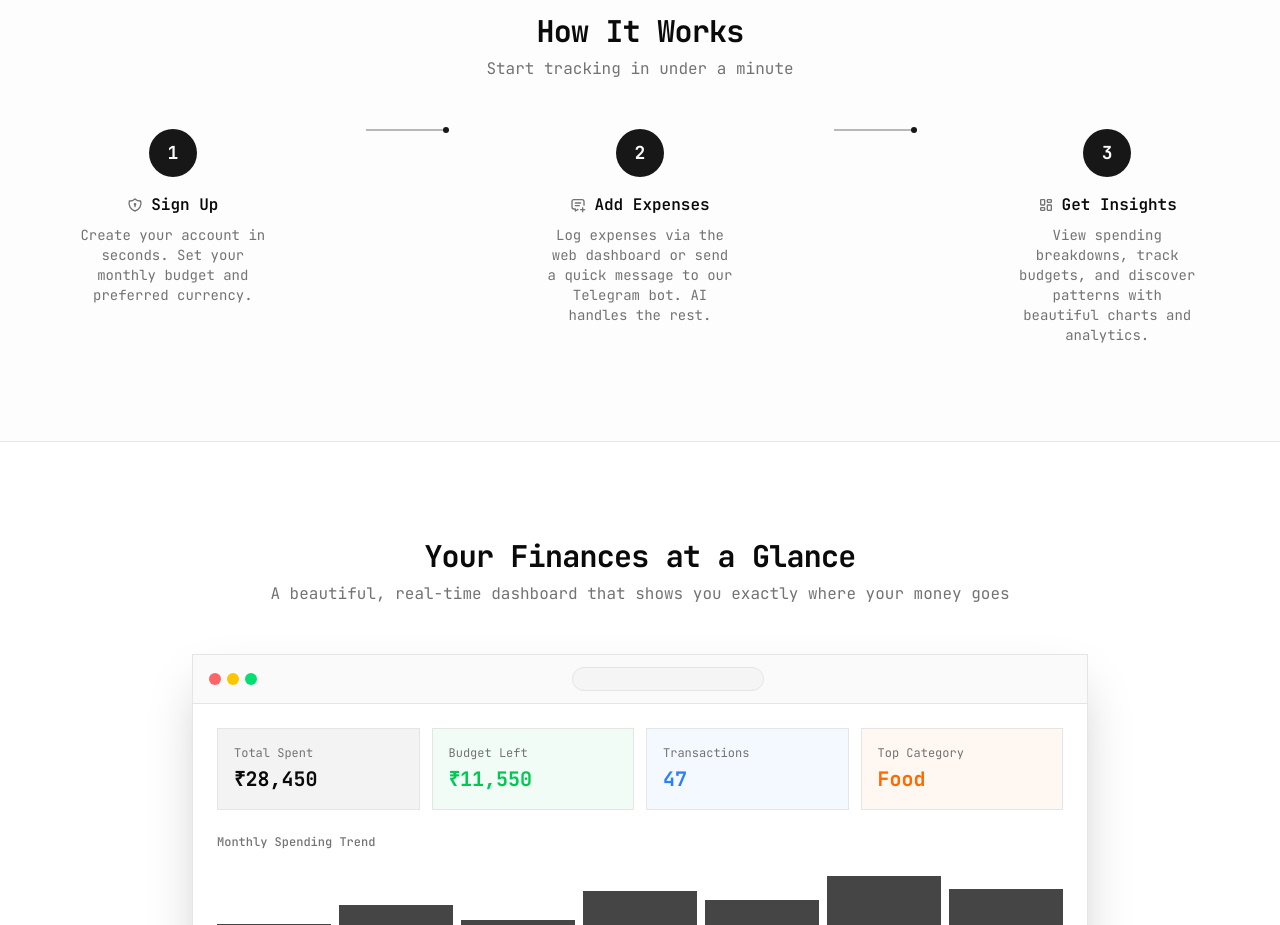
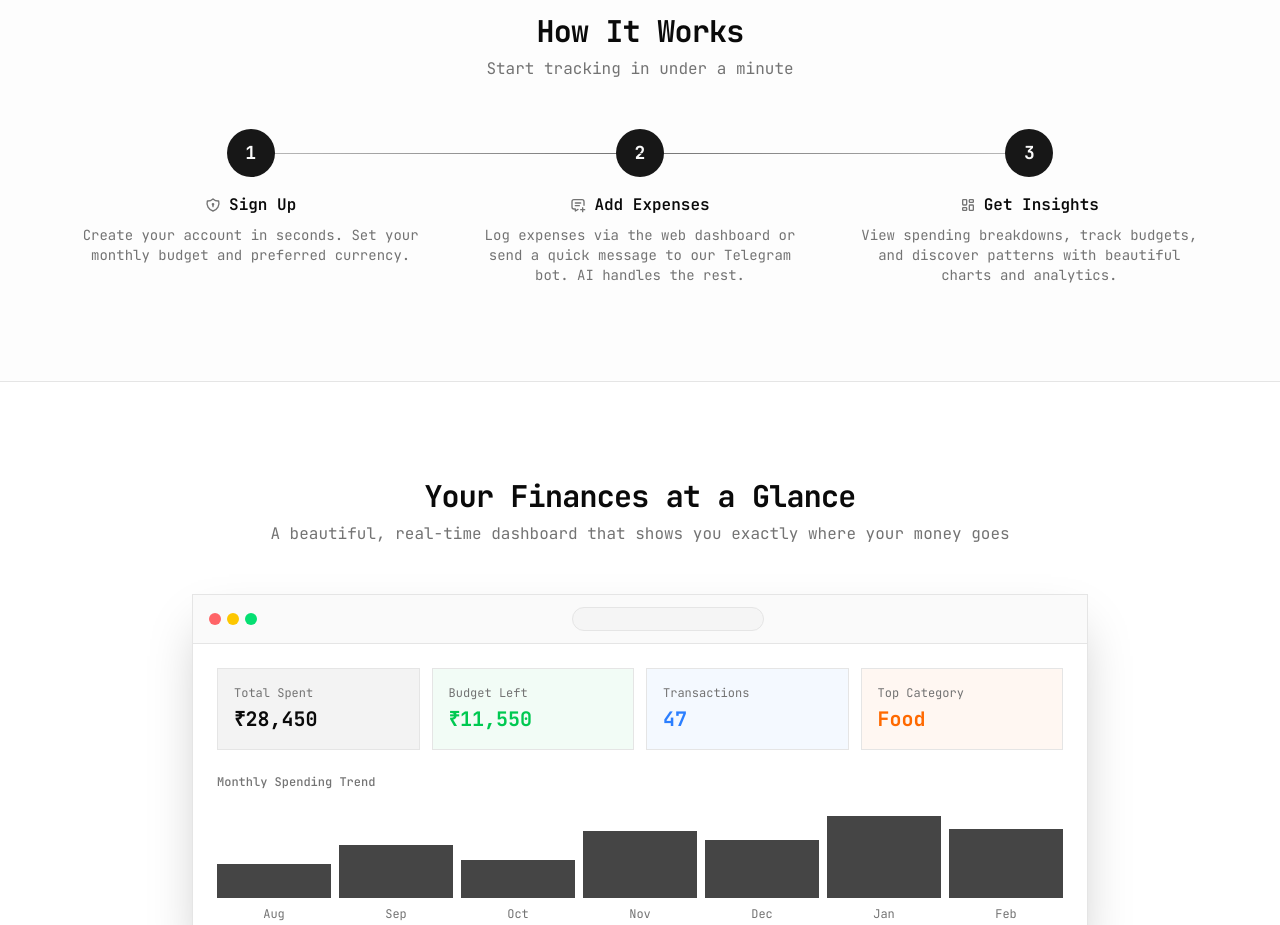
Before and after one commit to Sukhendu2002/Chamber, a Next.js app: page / in a window 1280 px wide. Shown: the part 1800-2725 px from the top of the page. Built offline with nearby package versions, Linux system fonts and the light colour scheme; no server answers.

Commit message:
fix: remove github/theme toggle from header; fix step connector alignment with absolute positioned line

```diff
--- a/components/animated-landing.tsx
+++ b/components/animated-landing.tsx
@@ -512,6 +512,31 @@ function FAQItem({ question, answer, delay }: { question: string; answer: string
     );
 }
 
+// ─── Connected steps (3-col with an absolute line behind circles) ─────────────
+
+function ConnectedSteps() {
+    const ref = useRef(null);
+    const inView = useInView(ref, { once: true, margin: "-80px" });
+    return (
+        <div ref={ref} className="relative">
+            {/* Animated line — runs behind the circles, hidden on mobile */}
+            <div className="absolute top-6 left-[calc(100%/6)] right-[calc(100%/6)] hidden h-px overflow-hidden md:block">
+                <motion.div
+                    className="h-full bg-gradient-to-r from-primary/30 via-primary/60 to-primary/30"
+                    initial={{ scaleX: 0, originX: 0 }}
+                    animate={inView ? { scaleX: 1 } : {}}
+                    transition={{ duration: 1, ease: "easeOut", delay: 0.4 }}
+                />
+            </div>
+            <div className="grid gap-12 md:grid-cols-3">
+                <StepItem number="1" icon={IconShieldLock} title="Sign Up" description="Create your account in seconds. Set your monthly budget and preferred currency." delay={0} />
+                <StepItem number="2" icon={IconMessagePlus} title="Add Expenses" description="Log expenses via the web dashboard or send a quick message to our Telegram bot. AI handles the rest." delay={1} />
+                <StepItem number="3" icon={IconLayoutDashboard} title="Get Insights" description="View spending breakdowns, track budgets, and discover patterns with beautiful charts and analytics." delay={2} />
+            </div>
+        </div>
+    );
+}
+
 // ─── Animated stat item ────────────────────────────────────────────────────────
 
 function AnimatedStat({ display, label, delay }: { display: string; label: string; delay: number }) {
@@ -594,8 +619,6 @@ export function AnimatedLanding() {
                         animate={{ opacity: 1, x: 0 }}
                         transition={{ duration: 0.5 }}
                     >
-                        <GitHubStars />
-                        <ThemeToggle />
                         <Link href="/dashboard">
                             <motion.div whileHover={{ scale: 1.05 }} whileTap={{ scale: 0.97 }}>
                                 <Button variant="default" size="sm" className="rounded-md">
@@ -730,13 +753,8 @@ export function AnimatedLanding() {
                             </p>
                         </FadeUpSection>
 
-                        <div className="grid gap-12 md:grid-cols-5 md:items-start">
-                            <StepItem number="1" icon={IconShieldLock} title="Sign Up" description="Create your account in seconds. Set your monthly budget and preferred currency." delay={0} />
-                            <StepConnector />
-                            <StepItem number="2" icon={IconMessagePlus} title="Add Expenses" description="Log expenses via the web dashboard or send a quick message to our Telegram bot. AI handles the rest." delay={1} />
-                            <StepConnector />
-                            <StepItem number="3" icon={IconLayoutDashboard} title="Get Insights" description="View spending breakdowns, track budgets, and discover patterns with beautiful charts and analytics." delay={2} />
-                        </div>
+                        {/* Steps with animated connecting line */}
+                        <ConnectedSteps />
                     </div>
                 </section>
 
```
